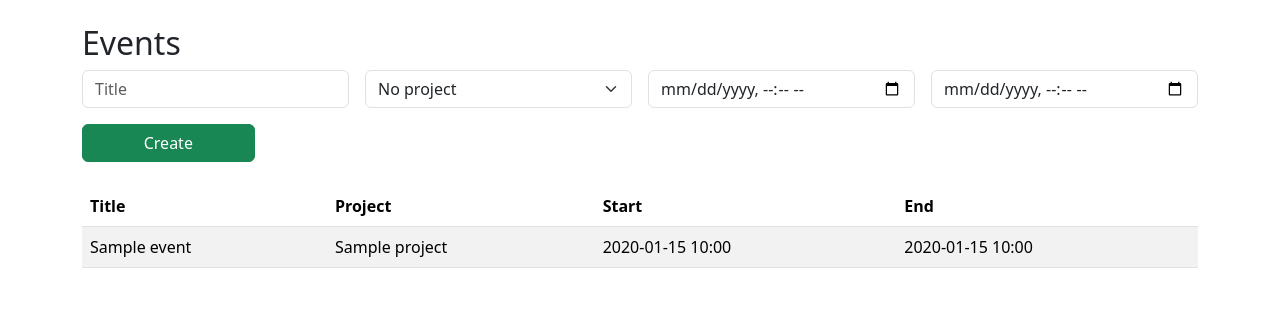
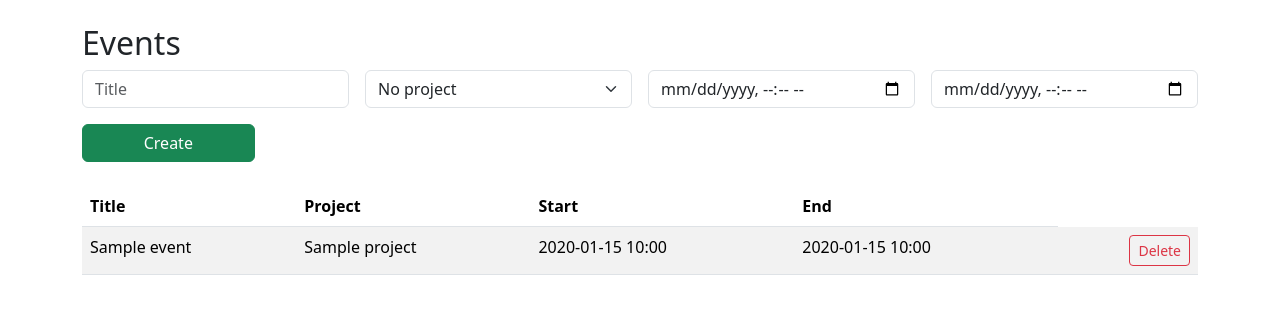
Before and after one commit to dothez3/Event-Calendar, a Flask app: page /events in a window 1280 px wide. Shown: the part 56-370 px from the top of the page. Run offline with Flask 3, Linux system fonts and the light colour scheme; a user stored in the database is signed in; tables that the repository leaves empty hold one stand-in row (values such as "Sample post").

Commit message:
events.html

```diff
--- a/templates/events.html
+++ b/templates/events.html
@@ -27,6 +27,14 @@
       <td>{{ e.project.name if e.project else "-" }}</td>
       <td>{{ e.start.strftime('%Y-%m-%d %H:%M') }}</td>
       <td>{{ e.end.strftime('%Y-%m-%d %H:%M') if e.end else "-" }}</td>
+      <td class="text-end">
+        <form class="d-inline" method="post" action="{{ url_for('events_delete', id=e.id) }}">
+          <button class="btn btn-sm btn-outline-danger"
+                  onclick="return confirm('Delete this event?')">
+            Delete
+          </button>
+        </form>
+      </td>
     </tr>
   {% else %}
     <tr><td colspan="4">No events yet.</td></tr>
```
